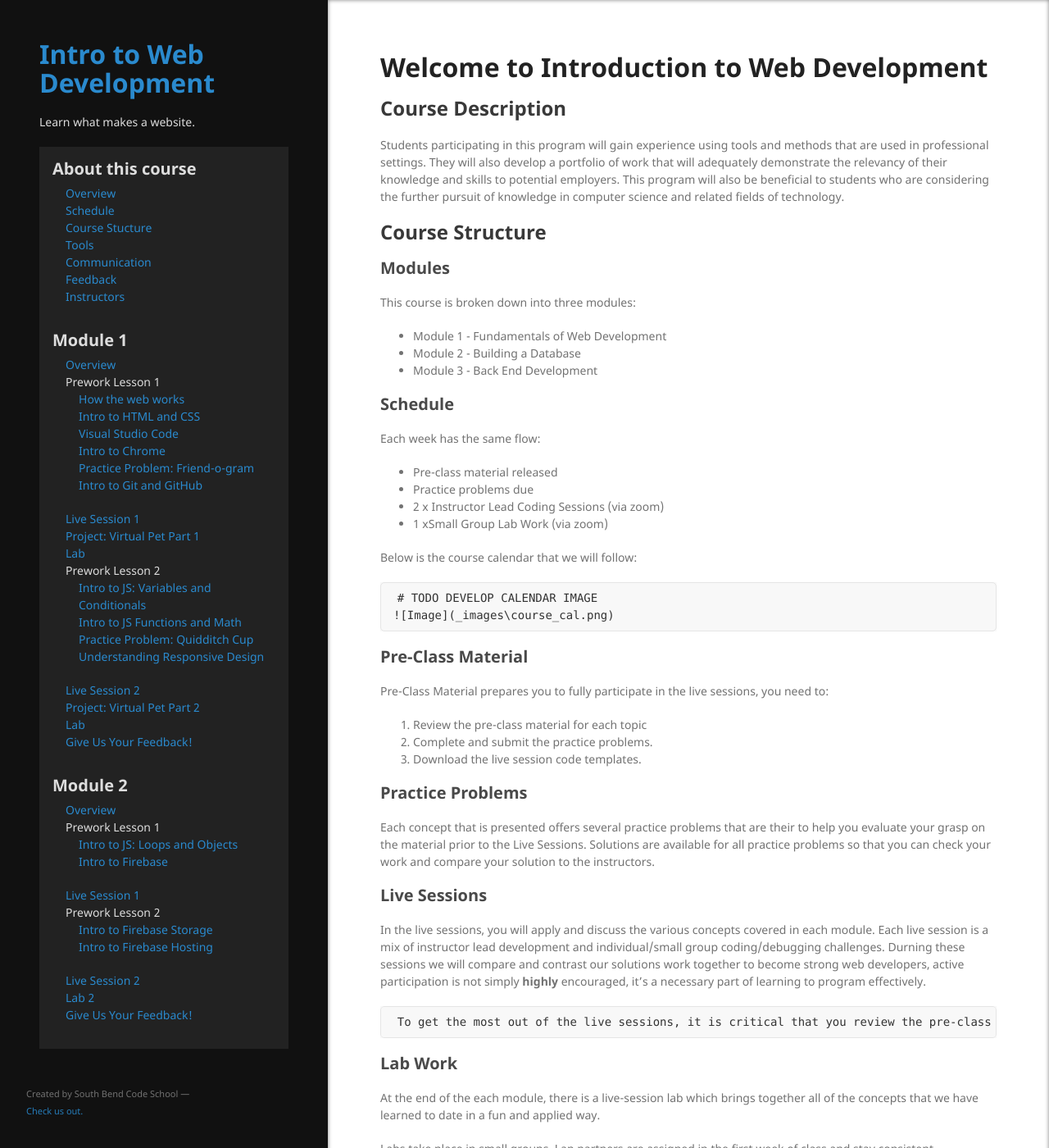
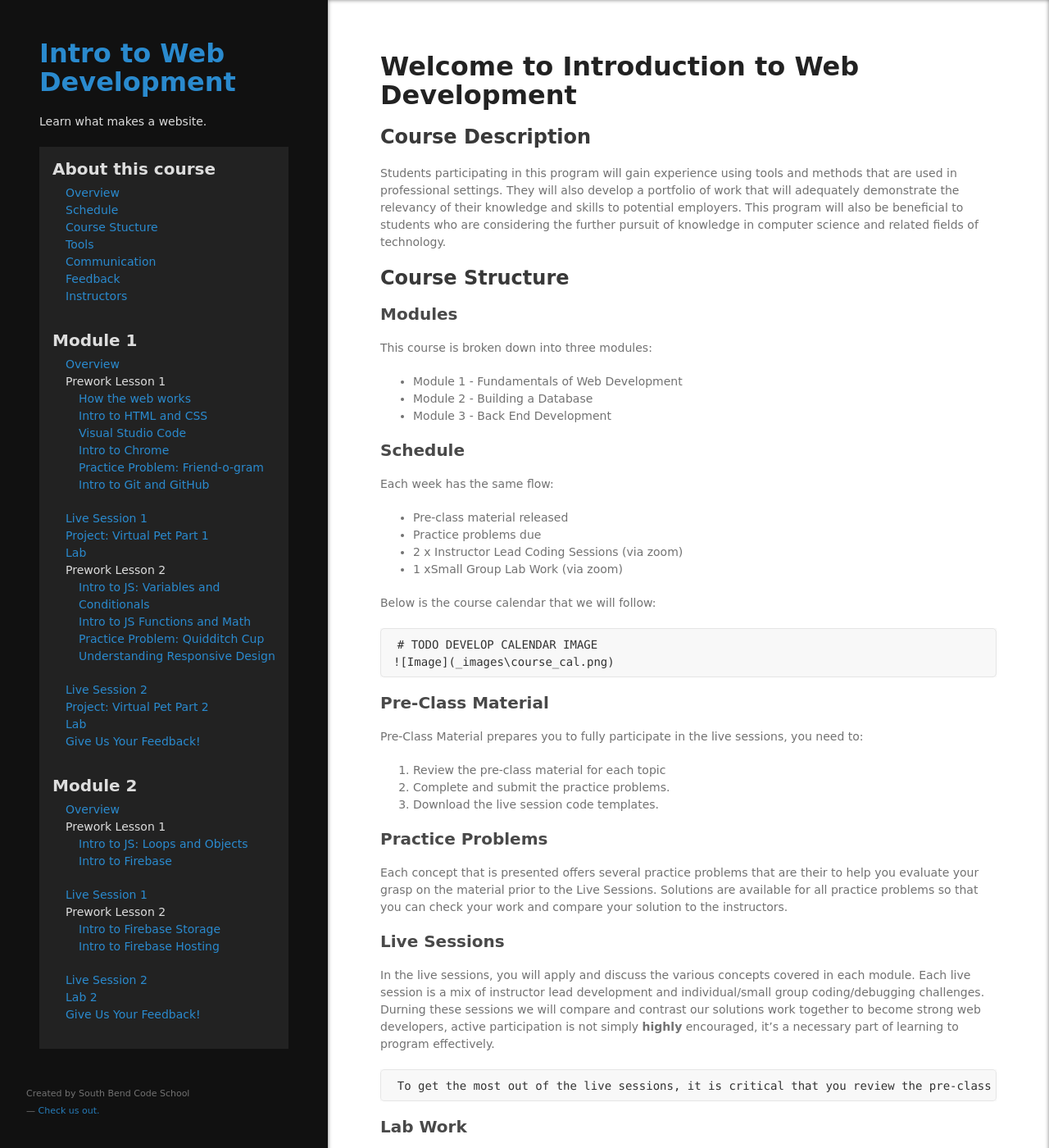
Before and after one commit to south-bend-code-works/intro-to-web-dev, a Jekyll site: the page built from index.md, in a window 1280 px wide and 1400 px high. Shown: the whole window at 82% size. Built offline with Jekyll 4.4.1, drawn with Linux system fonts in a browser that asks for light colours; our own code applies the rules of GitHub Pages for plain Markdown files.

Commit message:
Use more readable font

```diff
--- a/_layouts/default.html
+++ b/_layouts/default.html
@@ -13,6 +13,11 @@
     <!--[if lt IE 9]>
     <script src="https://cdnjs.cloudflare.com/ajax/libs/html5shiv/3.7.3/html5shiv.min.js"></script>
     <![endif]-->
+    <style>
+      * {
+        font-family: 'Comic Sans MS';
+      }
+    </style>
   </head>
   <body>
     <div class="wrapper">
@@ -147,7 +152,7 @@
         <p><small>Created by South Bend Code School &mdash; <a href="https://www.facebook.com/southbendcodeschool">Check us out.</a></small></p>
       </footer>
     </div>
-    <script src="{{ "/assets/js/scale.fix.js" | relative_url }}"></script>
+    <scrip src="{{ "/assets/js/scale.fix.js" | relative_url }}"></scrip>
     {% if site.google_analytics %}
     <script>
       (function(i,s,o,g,r,a,m){i['GoogleAnalyticsObject']=r;i[r]=i[r]||function(){
@@ -156,7 +161,7 @@
       })(window,document,'script','https://www.google-analytics.com/analytics.js','ga');
       ga('create', '{{ site.google_analytics }}', 'auto');
       ga('send', 'pageview');
-    </script>
+    </scrip>
     {% endif %}
   </body>
 </html>
```
